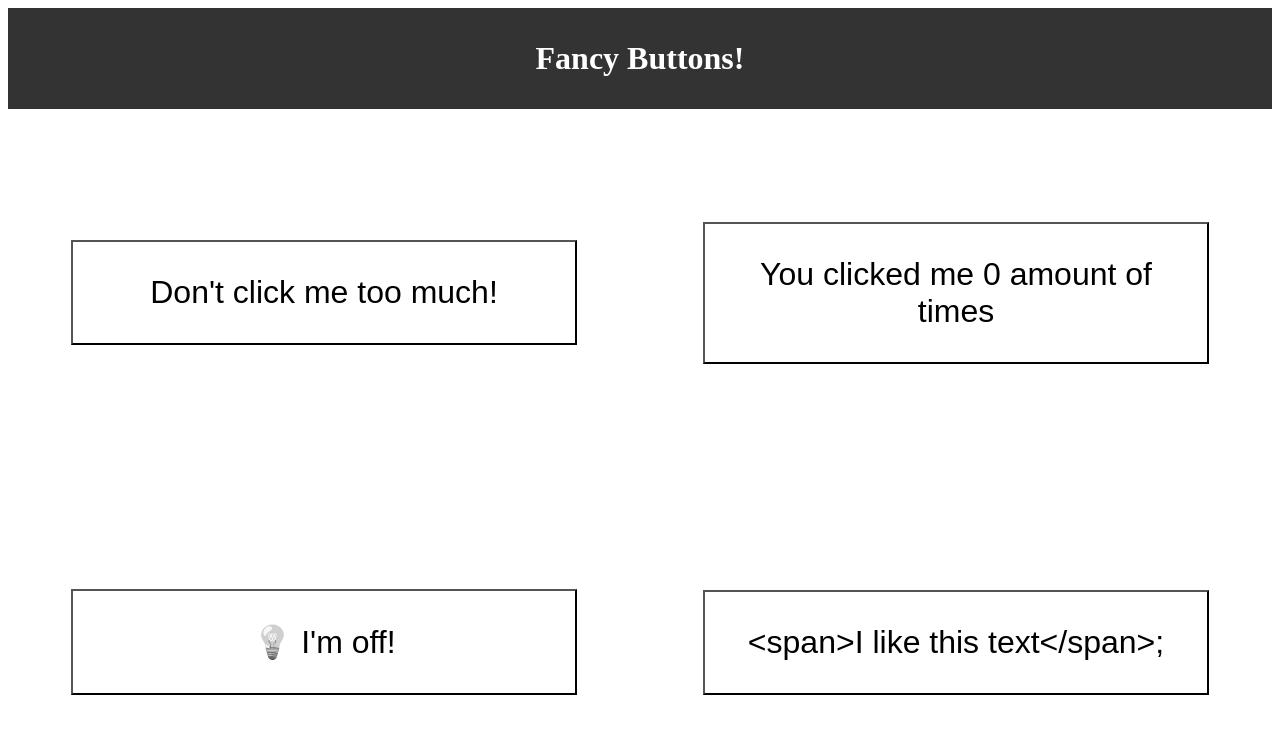
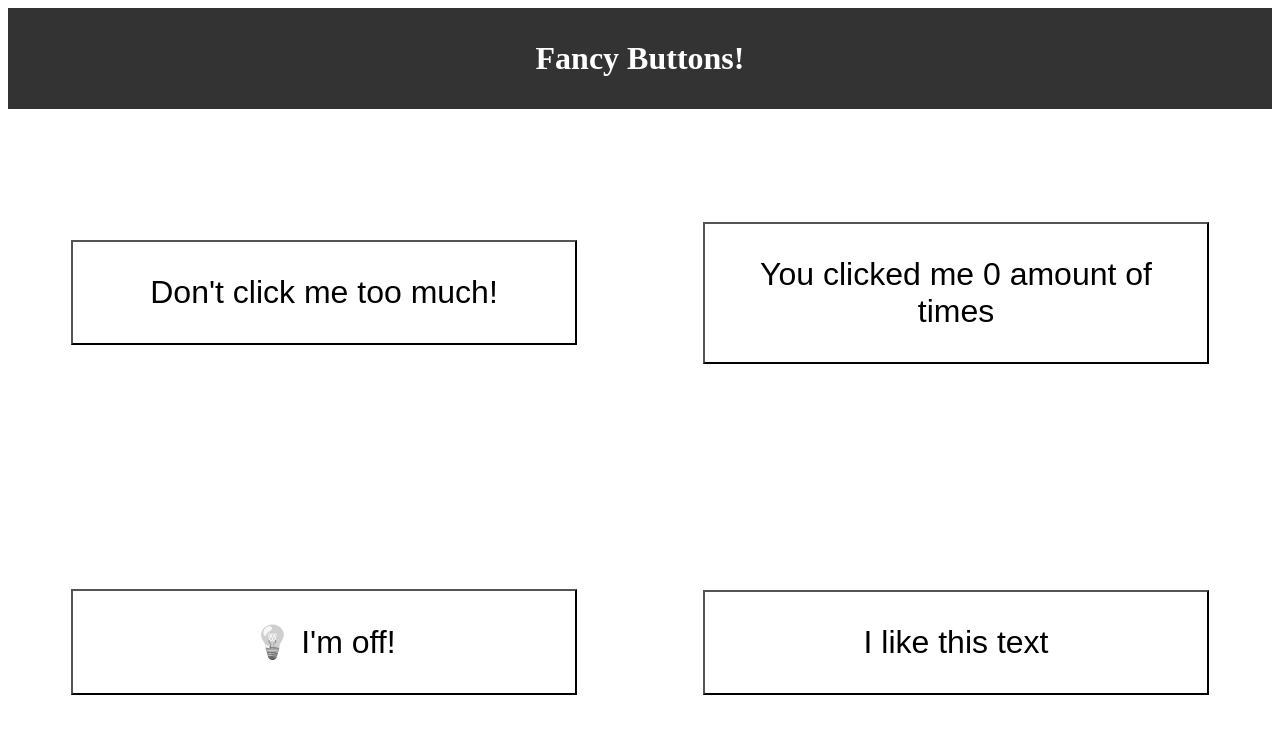
Before and after one commit to sudo-install-isaiah/fancy-buttons-typescript, a React (Create React App) app: page / in a window 1280 px wide. Shown: the top 734 px of the page. Built offline with nearby package versions, Linux system fonts and the light colour scheme.

Commit message:
Create functions to allow modifying of state

```diff
--- a/src/components/AngryButton.tsx
+++ b/src/components/AngryButton.tsx
@@ -2,6 +2,14 @@ import { useState } from "react";
 
 export default function AngryButton() {
 	const [anger, setAnger] = useState(0);
+
+	const handleClick = () => {
+		if (anger < 1) {
+			setAnger(anger + 0.1);
+		} else {
+			setAnger(0);
+		}
+	};
 
 	return (
 		<button
--- a/src/components/CounterButton.tsx
+++ b/src/components/CounterButton.tsx
@@ -2,6 +2,9 @@ import { useState } from "react";
 
 export default function CounterButton() {
 	const [clickAmount, setClickAmount] = useState(0);
+	const handleClick = () => {
+		setClickAmount(clickAmount + 1);
+	};
 
 	return (
 		<button className='CounterButton'>
--- a/src/components/LightSwitchButton.tsx
+++ b/src/components/LightSwitchButton.tsx
@@ -2,6 +2,9 @@ import { useState } from "react";
 
 export default function LightSwitchButton() {
 	const [light, setLight] = useState(false);
+	const handleClick = () => {
+		setLight(light ? false : true);
+	};
 
 	return (
 		<button className='LightSwitchButton'>
--- a/src/components/TextRepeaterButton.tsx
+++ b/src/components/TextRepeaterButton.tsx
@@ -2,10 +2,14 @@ import { useState } from "react";
 
 export default function TextRepeaterButton() {
 	const [reps, setReps] = useState(1);
-	const textArray: string[] = [];
+	const textArray: any[] = [];
+
+	const handleClick = () => {
+		setReps(reps + 1);
+	};
 
 	for (let i = 0; i < reps; i++) {
-		textArray.push(`<span>I like this text</span>;`);
+		textArray.push(<span key={i}>I like this text</span>);
 	}
 
 	return <button className='TextRepeaterButton'>{textArray}</button>;
```
